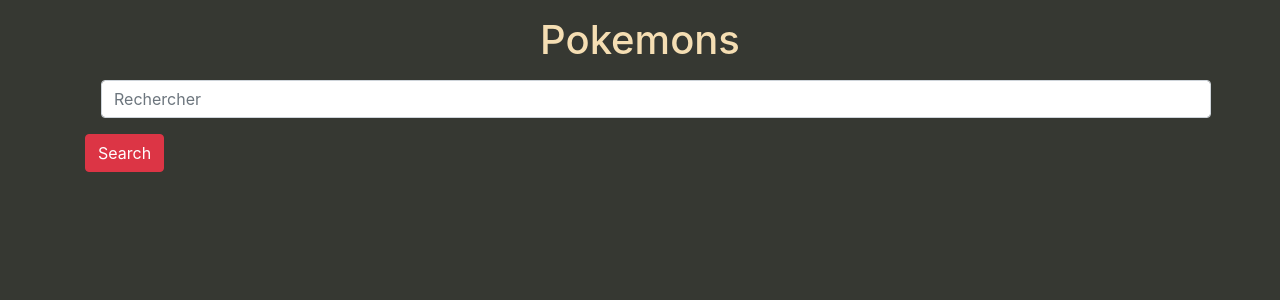
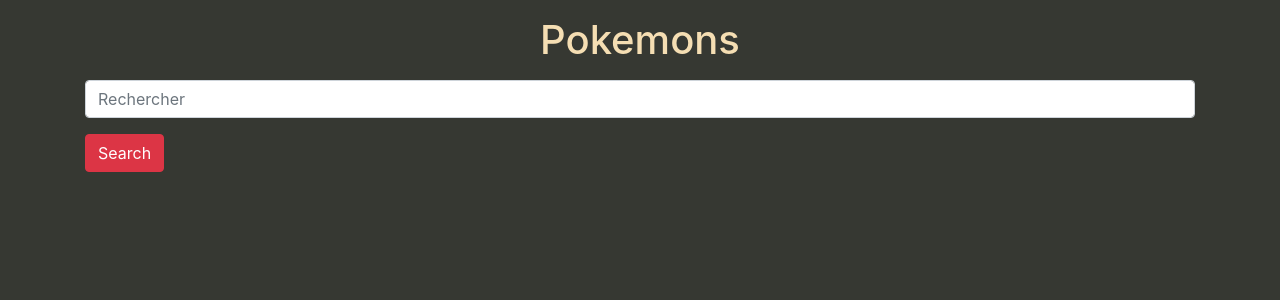
Before and after one commit to Wexop/EvalPythonPokedexB3, a Django app: page /pokedex/ in a window 1280 px wide. Shown: the top 300 px of the page. Run offline with Django 5.2, Linux system fonts and the light colour scheme; data that the repository does not hold is empty.

Commit message:
Visuel SearchBar2

```diff
--- a/pokedex/templates/pokedex/list_pokemon.html
+++ b/pokedex/templates/pokedex/list_pokemon.html
@@ -17,7 +17,7 @@
     <div>
         <form action="{% url 'searchList' %}">
             <div class="form-group container">
-                <input style="margin: 1rem" type="text" class="form-control" name="name" placeholder="Rechercher">
+                <input style="margin: 1rem 0" type="text" class="form-control" name="name" placeholder="Rechercher">
                 <button class="btn btn-danger" type="submit">Search</button>
             </div>
         </form>
```
